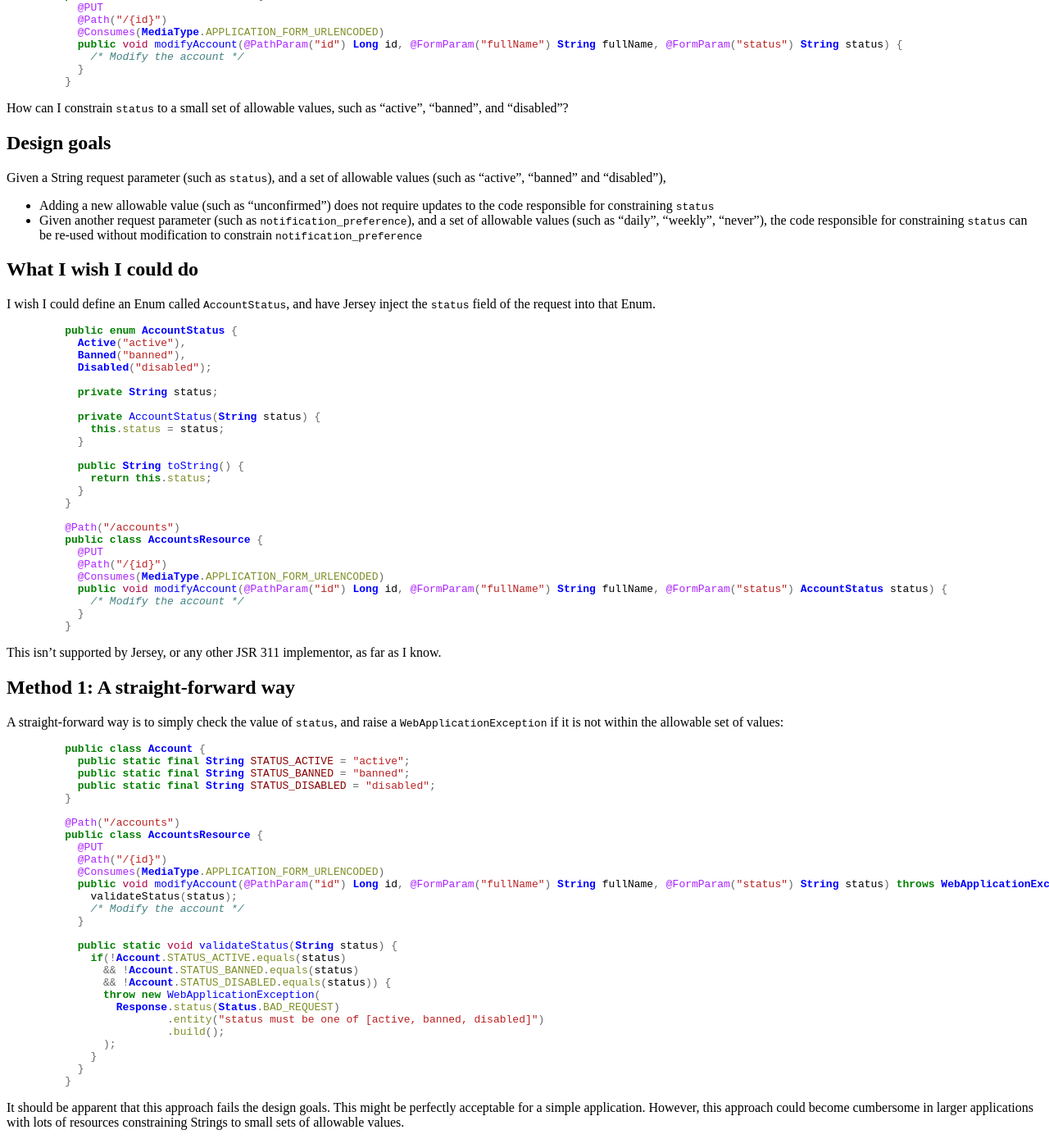
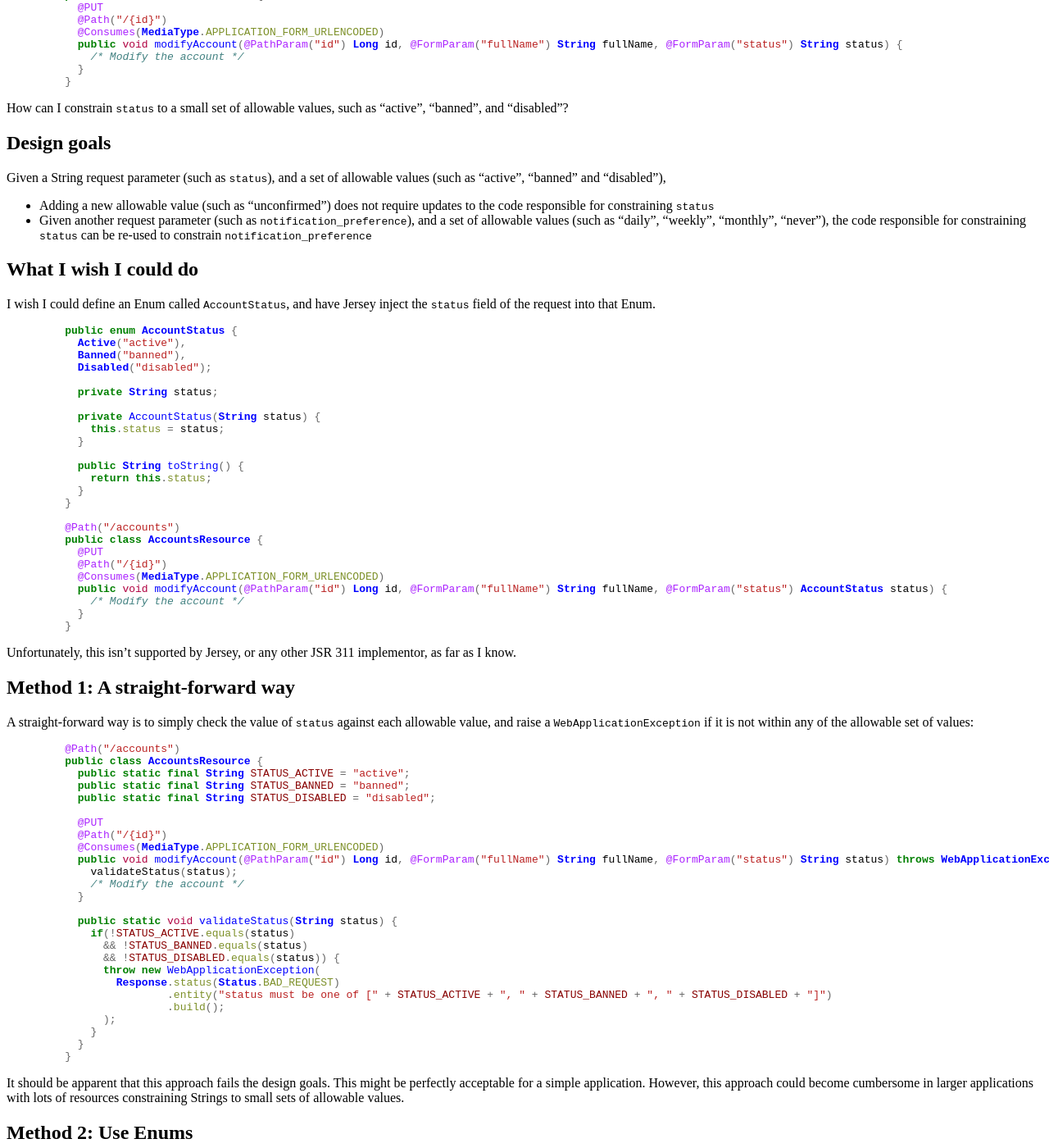
Before and after one commit to maxenglander/www, a Jekyll site: the page built from _posts/2013-02-18-constraining-strings-in-jersey-requests.md, in a window 1280 px wide and 1400 px high, scrolled down 227 px. Shown: the whole window at 82% size. Built offline with Jekyll 4.4.1, drawn with Linux system fonts in a browser that asks for light colours; Markdown is read by kramdown in place of the engine named in the settings; some of the changed text lies outside the part shown.

Commit message:
finish constrain-strings-to-enums-in-jersey

```diff
--- a/_posts/2013-02-18-constraining-strings-in-jersey-requests.md
+++ b/_posts/2013-02-18-constraining-strings-in-jersey-requests.md
@@ -30,8 +30,8 @@ How can I constrain `status` to a small set of allowable values, such as "active
 Given a String request parameter (such as `status`), and a set of allowable values (such as "active", "banned" and "disabled"),
 
  * Adding a new allowable value (such as "unconfirmed") does not require updates to the code responsible for constraining `status`
- * Given another request parameter (such as `notification_preference`), and a set of allowable values (such as "daily", "weekly", "never"),
-   the code responsible for constraining `status` can be re-used without modification to constrain `notification_preference`
+ * Given another request parameter (such as `notification_preference`), and a set of allowable values (such as "daily", "weekly", "monthly", "never"),
+   the code responsible for constraining `status` can be re-used to constrain `notification_preference`
 
 ## What I wish I could do
 
@@ -65,22 +65,20 @@ I wish I could define an Enum called `AccountStatus`, and have Jersey inject the
     }
 {% endhighlight %}
 
-This isn't supported by Jersey, or any other JSR 311 implementor, as far as I know.
+Unfortunately, this isn't supported by Jersey, or any other JSR 311 implementor, as far as I know.
 
 ## Method 1: A straight-forward way
 
-A straight-forward way is to simply check the value of `status`, and raise a `WebApplicationException` if it is not within the
-allowable set of values:
+A straight-forward way is to simply check the value of `status` against each allowable value,
+and raise a `WebApplicationException` if it is not within any of the allowable set of values:
 
 {% highlight java %}
-    public class Account {
+    @Path("/accounts")
+    public class AccountsResource {
       public static final String STATUS_ACTIVE = "active";
       public static final String STATUS_BANNED = "banned";
       public static final String STATUS_DISABLED = "disabled";
-    }
 
-    @Path("/accounts")
-    public class AccountsResource {
       @PUT
       @Path("/{id}")
       @Consumes(MediaType.APPLICATION_FORM_URLENCODED)
@@ -90,12 +88,12 @@ allowable set of values:
       }
 
       public static void validateStatus(String status) {
-        if(!Account.STATUS_ACTIVE.equals(status)
-          && !Account.STATUS_BANNED.equals(status)
-          && !Account.STATUS_DISABLED.equals(status)) {
+        if(!STATUS_ACTIVE.equals(status)
+          && !STATUS_BANNED.equals(status)
+          && !STATUS_DISABLED.equals(status)) {
           throw new WebApplicationException(
             Response.status(Status.BAD_REQUEST)
-                    .entity("status must be one of [active, banned, disabled]")
+                    .entity("status must be one of [" + STATUS_ACTIVE + ", " + STATUS_BANNED + ", " + STATUS_DISABLED + "]")
                     .build();
           );
         }
@@ -128,7 +126,7 @@ We can define an Enum for any String parameter we want to constrain:
     }
 {% endhighlight %}
 
-And constrain any String to any Enum with a utility class like the following:
+And constrain any String to any Enum with a utility method like the following `containsString` method:
 
 {% highlight java %}
     public class EnumUtil {
```
